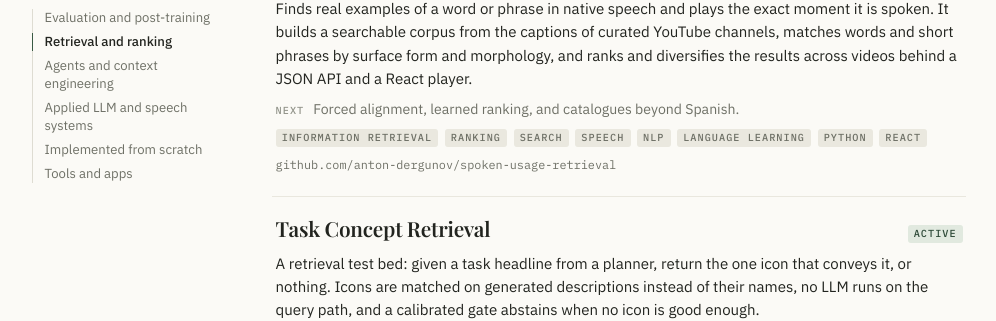
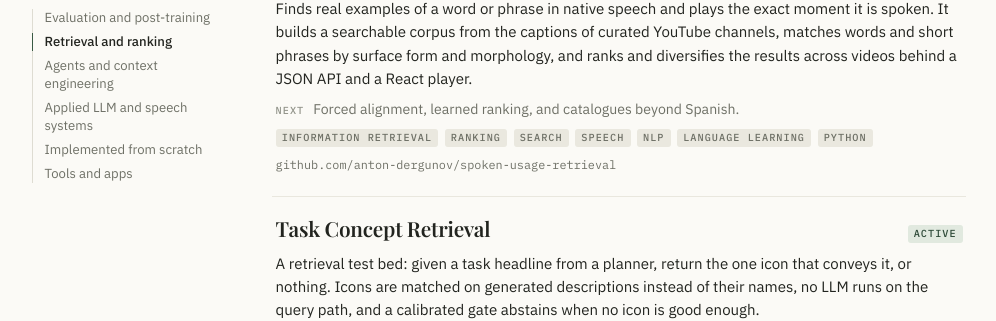
Before and after one commit to anton-dergunov/anton-dergunov.github.io, a Jekyll site: the page built from _pages/projects.html, in a window 1280 px wide and 900 px high, scrolled down 969 px. Shown: the part 129-450 px from the top of the window, without its empty margins (30-1026 px from the left). Built offline with Jekyll 4.4.1, drawn with Linux system fonts in a browser that asks for light colours.

Commit message:
Removed react from topics

```diff
--- a/_data/projects.yml
+++ b/_data/projects.yml
@@ -66,7 +66,6 @@ groups:
     - nlp
     - language-learning
     - python
-    - react
   - title: Task Concept Retrieval
     repo: task-concept-retrieval
     status: active
```
